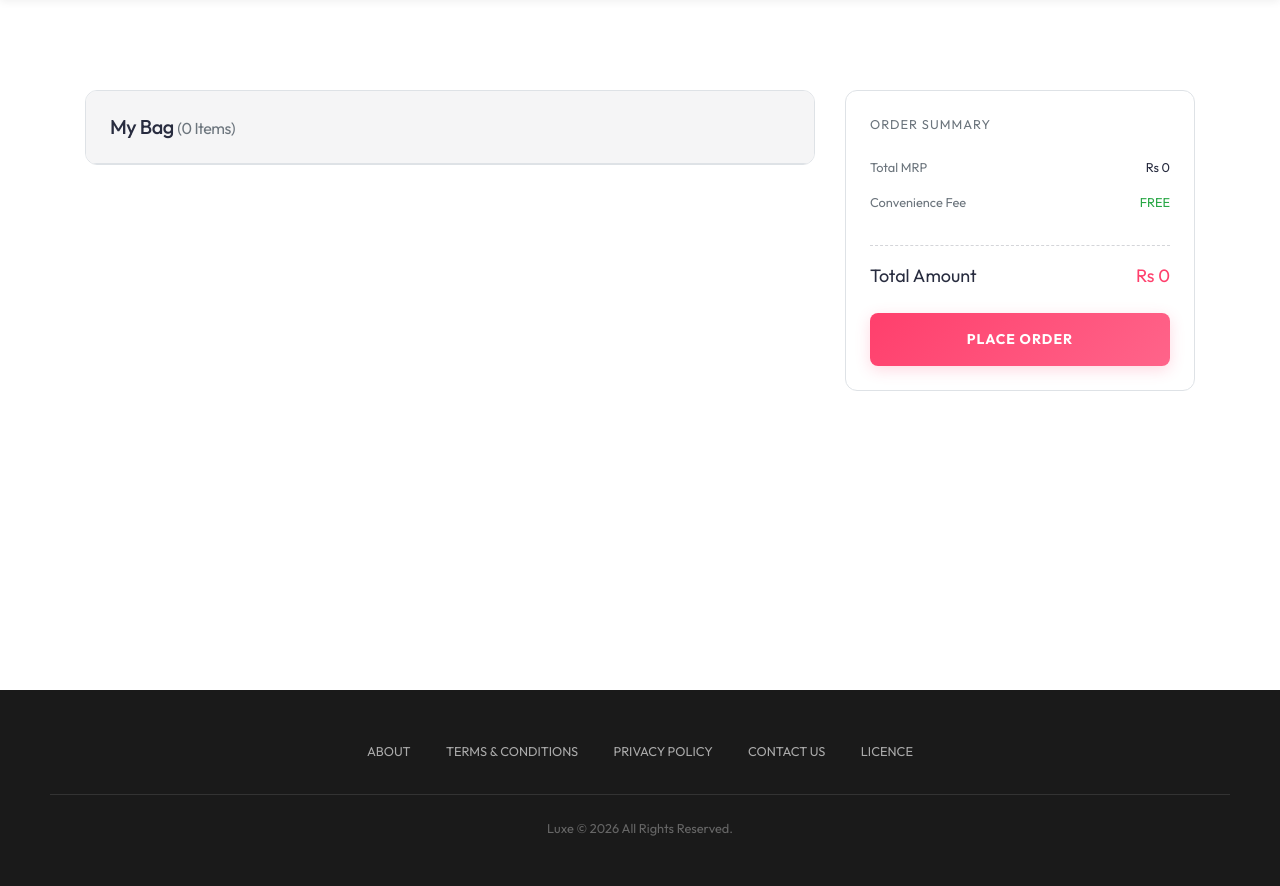
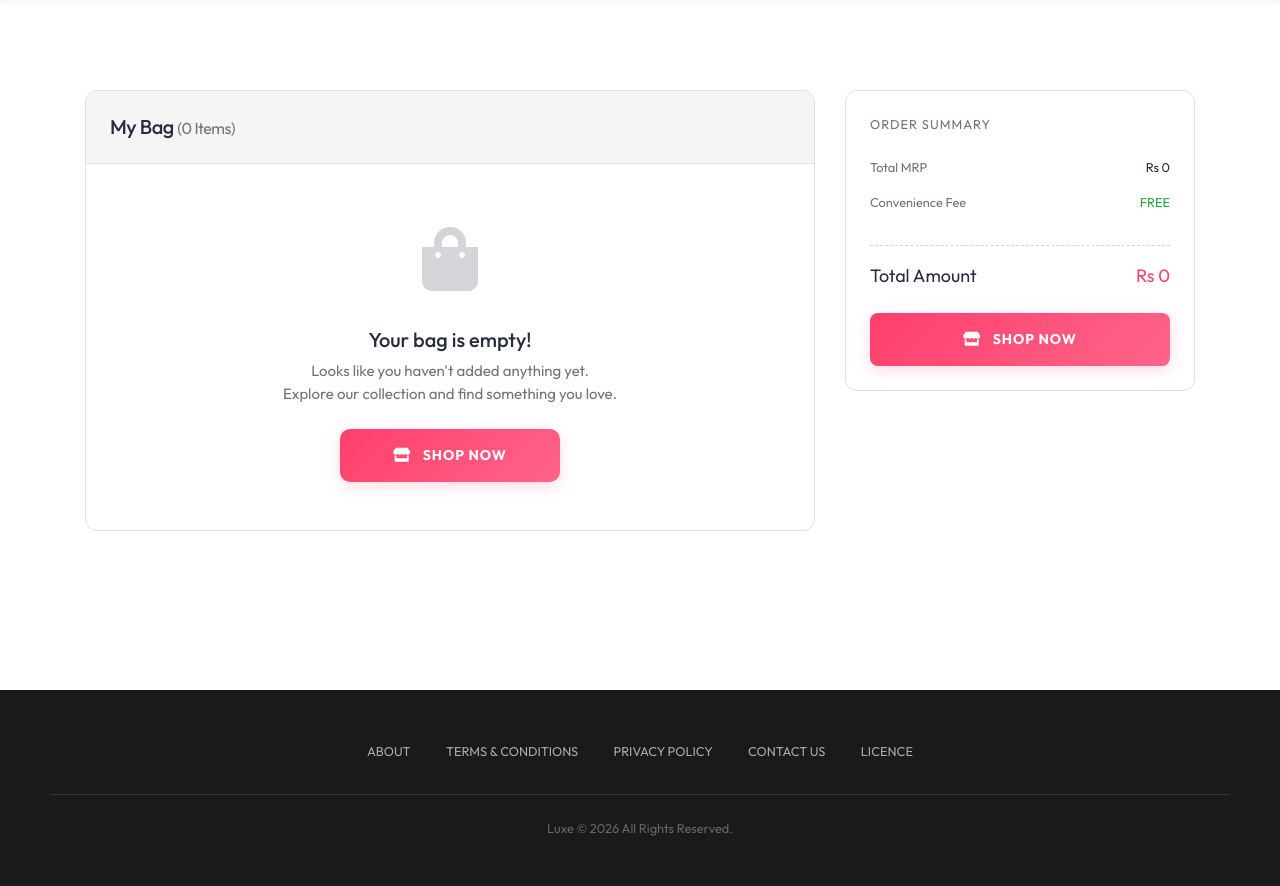
Before and after one commit to Mayilsamyv12/Ecommerce-project, a Django app: page /cart/ in a window 1280 px wide. Shown: the part 86-972 px from the top of the page. Run offline with Django 5.2, Linux system fonts and the light colour scheme; tables that the repository leaves empty hold one stand-in row (values such as "Sample post"); parts of the project's set-up code (start-up, migrations or seed data) failed here and were passed over; some libraries are stand-ins or nearby versions.

Commit message:
Project hosted

```diff
--- a/store/admin.py
+++ b/store/admin.py
@@ -55,6 +55,3 @@ admin.site.register(Category, CategoryAdmin)
 admin.site.register(Customer, CustomerAdmin)
 admin.site.register(Order, OrderAdmin)
 admin.site.register(Feedback, FeedbackAdmin)
-
-
-# username = Tanushree, email = tanushree7252@gmail.com, password = 1234
--- a/store/middlewares/auth.py
+++ b/store/middlewares/auth.py
@@ -8,7 +8,7 @@ def auth_middleware(get_response):
         returnUrl = request.META['PATH_INFO']
         print(request.META['PATH_INFO'])
         if not request.session.get('customer'):
-           return redirect(f'login?return_url={returnUrl}')
+           return redirect(f'/login/?return_url={returnUrl}')
 
         response = get_response(request)
         return response
--- a/store/templates/cart.html
+++ b/store/templates/cart.html
@@ -12,6 +12,8 @@
           <h5 class="font-weight-700 mb-0" style="letter-spacing: -0.5px;">My Bag <span
               class="text-muted small">({{products|length}} Items)</span></h5>
         </div>
+
+        {% if products %}
         <div class="table-responsive">
           <table class="table mb-0">
             <tbody>
@@ -69,6 +71,18 @@
             </tbody>
           </table>
         </div>
+        {% else %}
+        <div class="text-center py-5 px-4">
+          <div style="font-size: 64px; color: #d4d5d9; margin-bottom: 20px;">
+            <i class="fas fa-shopping-bag"></i>
+          </div>
+          <h5 class="font-weight-700 mb-2" style="color: var(--dark);">Your bag is empty!</h5>
+          <p class="text-muted mb-4" style="font-size: 15px;">Looks like you haven't added anything yet.<br>Explore our collection and find something you love.</p>
+          <a href="{% url 'store' %}" class="btn-myntra-primary py-3 d-inline-block" style="max-width: 220px; text-decoration: none; border-radius: 10px;">
+            <i class="fas fa-store mr-2"></i> SHOP NOW
+          </a>
+        </div>
+        {% endif %}
       </div>
     </div>
 
@@ -90,7 +104,13 @@
             style="font-size: 18px; color: var(--primary);">{{products|total_cart_price:request.session.cart|currency}}</span>
         </div>
 
+        {% if products %}
         <button data-toggle="modal" data-target="#exampleModal" class="btn-myntra-primary py-3">PLACE ORDER</button>
+        {% else %}
+        <a href="{% url 'store' %}" class="btn-myntra-primary py-3 text-center" style="text-decoration: none; display: block; border-radius: 8px;">
+          <i class="fas fa-store mr-2"></i> SHOP NOW
+        </a>
+        {% endif %}
       </div>
     </div>
   </div>
@@ -107,7 +127,7 @@
         </button>
       </div>
       <div class="modal-body p-4">
-        <form action="/check-out" method="POST">
+        <form action="/check-out/" method="POST">
           {% csrf_token %}
           <div class="form-group mb-3">
             <label class="small font-weight-700 text-muted text-uppercase mb-1">Name</label>
--- a/store/templates/login.html
+++ b/store/templates/login.html
@@ -13,7 +13,7 @@
                         <h5 class="font-weight-700">Login <span class="text-muted small">or</span> Signup</h5>
                     </div>
 
-                    <form action="/login" method="POST">
+                    <form action="/login/" method="POST">
                         {% csrf_token %}
 
                         {% if error %}
--- a/store/templates/payment.html
+++ b/store/templates/payment.html
@@ -41,7 +41,7 @@
                                     </div>
                                     <p class="text-muted small mb-3">Enter your UPI ID correctly. You will receive a
                                         payment request from <strong>msmayil20@oksbi</strong>.</p>
-                                    <form action="/place-order" method="POST" id="upiForm">
+                                    <form action="/place-order/" method="POST" id="upiForm">
                                         {% csrf_token %}
                                         <input type="hidden" name="payment_method" value="UPI">
                                         <div class="form-group">
@@ -77,7 +77,7 @@
                             <div id="collapseTwo" class="collapse" aria-labelledby="headingTwo"
                                 data-parent="#accordionPayment">
                                 <div class="card-body p-4 bg-light">
-                                    <form action="/place-order" method="POST">
+                                    <form action="/place-order/" method="POST">
                                         {% csrf_token %}
                                         <input type="hidden" name="payment_method" value="CARD">
                                         <div class="form-group">
@@ -121,7 +121,7 @@
                                 <div class="card-body p-4 bg-light">
                                     <p class="text-muted small mb-3">Pay with cash when your order is delivered to your
                                         doorstep.</p>
-                                    <form action="/place-order" method="POST">
+                                    <form action="/place-order/" method="POST">
                                         {% csrf_token %}
                                         <input type="hidden" name="payment_method" value="COD">
                                         <button type="submit" class="btn-myntra-primary py-3 w-100"
--- a/store/templates/profile.html
+++ b/store/templates/profile.html
@@ -23,7 +23,7 @@
                     {% endif %}
 
 
-                    <form action="/profile" method="POST">
+                    <form action="/profile/" method="POST">
                         {% csrf_token %}
 
                         <div class="row">
--- a/store/templates/signup.html
+++ b/store/templates/signup.html
@@ -13,7 +13,7 @@
                         <h5 class="font-weight-700">Signup <span class="text-muted small">or</span> Login</h5>
                     </div>
 
-                    <form action="/signup" method="POST">
+                    <form action="/signup/" method="POST">
                         {% csrf_token %}
 
                         {% if error %}
--- /dev/null
+++ b/store/templatetags/__init__.py
@@ -0,0 +1 @@
+# Required to mark templatetags as a Python package
--- a/store/templatetags/custom_filter.py
+++ b/store/templatetags/custom_filter.py
@@ -1,4 +1,5 @@
 from django import template
+from store.models import Category
 
 register = template.Library()
 
@@ -12,7 +13,6 @@ def currency(number):
 def multiply(number , number1):
     return number * number1
 
-from store.models import Category
 @register.simple_tag
 def get_categories():
     return Category.get_all_categories()
--- a/store/views.py
+++ b/store/views.py
@@ -1,14 +1,9 @@
-
 # Create your views here.
-from django.shortcuts import render , redirect , HttpResponseRedirect , get_object_or_404
+from django.shortcuts import render, redirect, HttpResponseRedirect, get_object_or_404
 from django.views import View
-from store.models import Products
-from django.contrib.auth.hashers import check_password
-from store.models import Order
-from django.contrib.auth.hashers import make_password
-from store.models import Customer
-from store.models import Category
-from store.models import Feedback
+from django.db.models import Avg
+from store.models import Products, Order, Customer, Category, Feedback
+from django.contrib.auth.hashers import check_password, make_password
 
 
 
@@ -285,15 +280,6 @@ class Signup (View):
 
         return error_message
 
-from store.models import Category
-from store.models import Feedback
-
-# ... existing imports ...
-
-from django.db.models import Avg
-
-# ... imports ...
-
 class ProductDetail(View):
     def get(self, request, pk):
         product = get_object_or_404(Products, id=pk)
@@ -354,7 +340,6 @@ class Profile(View):
         customer.phone = postData.get('phone')
 
         customer.save()
-        customer.save()
         return render(request, 'profile.html', {'customer': customer, 'success': 'Profile Updated Successfully'})
 
 class ChangePassword(View):
```
Also changed, not shown: store/apps.py (+0 -8 lines).
